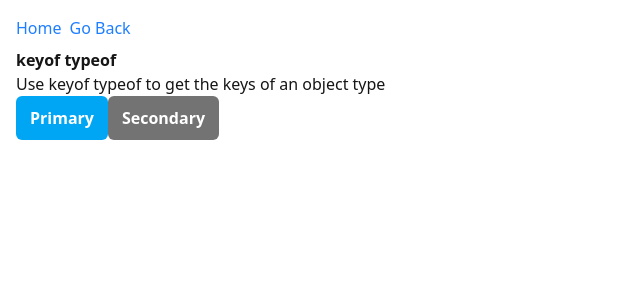
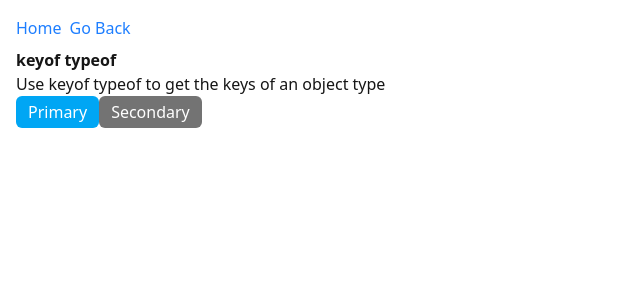
Before and after one commit to emanuelefavero/react-typescript, a Next.js app: page /keyof-typeof in a window 1280 px wide. Shown: the top 300 px of the page, without its empty margins (0-640 px from the left). Built offline with nearby package versions, Linux system fonts and the light colour scheme.

Commit message:
feat: style buttons in /keyof-typeof

```diff
--- a/src/app/keyof-typeof/Button.tsx
+++ b/src/app/keyof-typeof/Button.tsx
@@ -1,8 +1,8 @@
 import { cn } from '@/lib/utils'
 
 const variants = {
-  primary: /*tw*/ 'bg-sky-500',
-  secondary: /*tw*/ 'bg-neutral-500',
+  primary: /*tw*/ 'bg-sky-500 hover:bg-sky-600',
+  secondary: /*tw*/ 'bg-neutral-500 hover:bg-neutral-600',
 } as const
 type Variant = keyof typeof variants // * 'primary' | 'secondary'
 
@@ -19,7 +19,7 @@ export default function Component({
   return (
     <button
       className={cn(
-        'rounded-md px-3.5 py-2.5 font-semibold text-white',
+        'cursor-pointer rounded-md px-3 py-1 text-white transition duration-200 active:scale-95',
         variants[variant],
         className,
       )}
```
